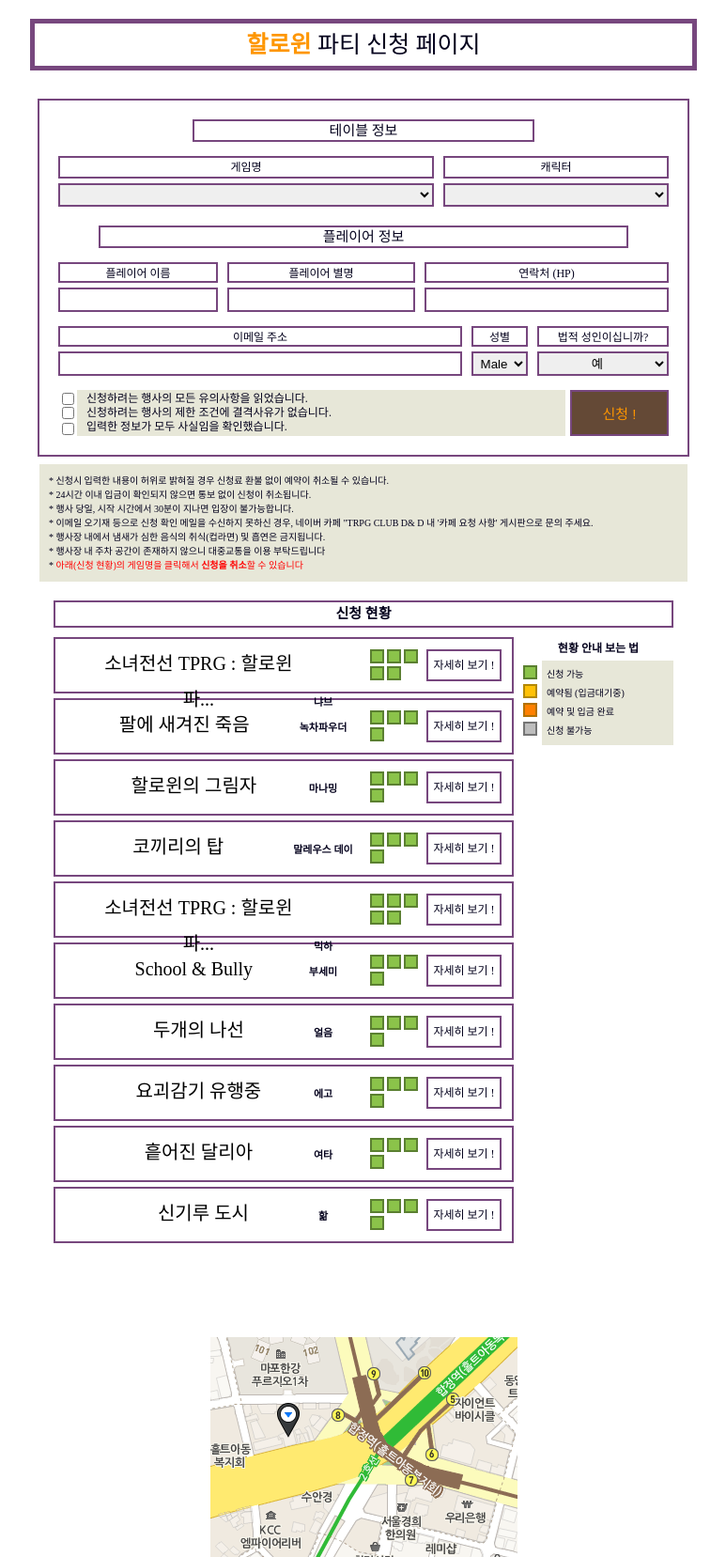
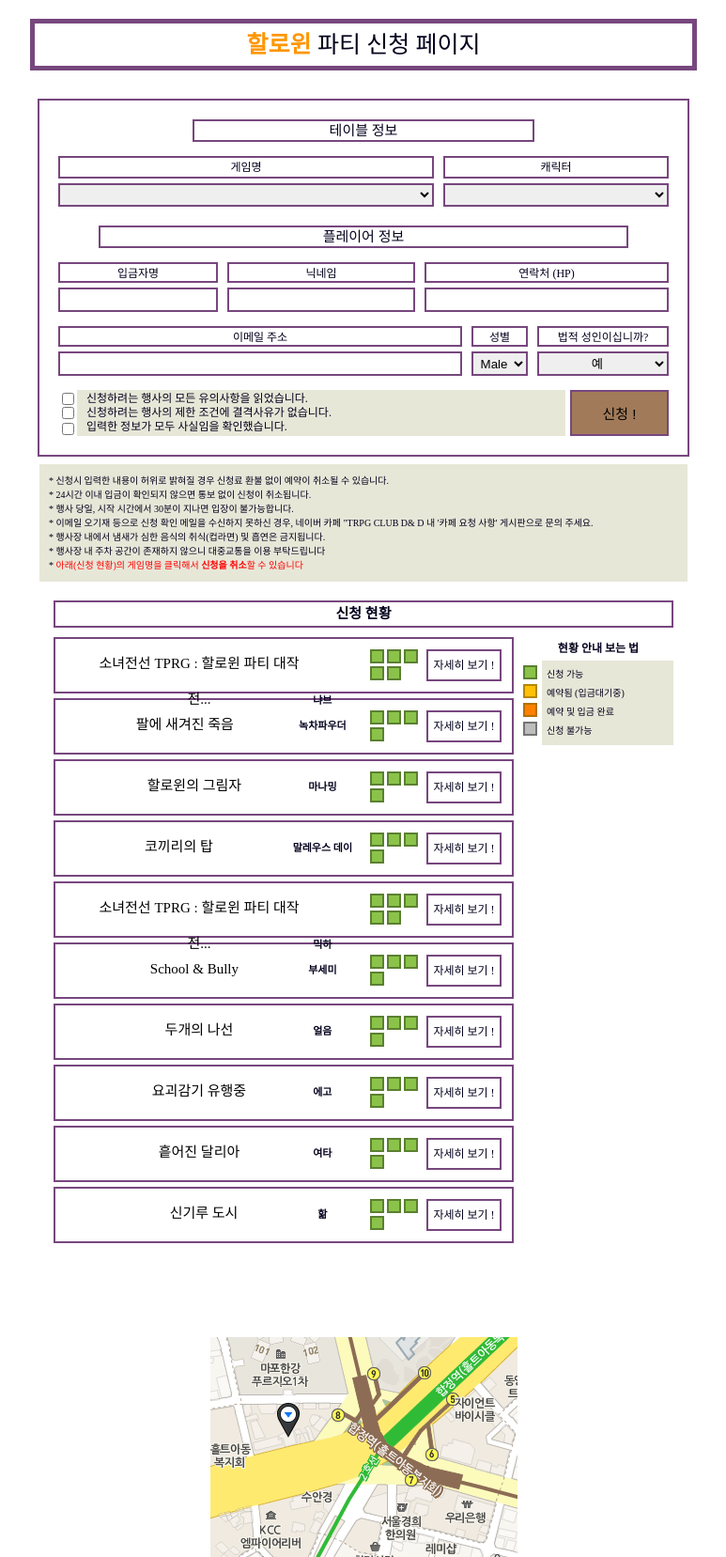
Before and after one commit to koyouhun/mysite, a Django app: page / in a window 1280 px wide. Shown: the top 1657 px of the page at 94% size, without its empty margins (253-1026 px from the left). Run offline with Django 3.2, Linux system fonts and the light colour scheme; data comes from the database, SQL or seed files in the repository; lists and menus that the app fills with data are empty; some libraries are stand-ins or nearby versions.

Commit message:
폼 이름 변경

```diff
--- a/mysite/templates/email/template.py
+++ b/mysite/templates/email/template.py
@@ -6,7 +6,7 @@ player_regist_template = """안녕하세요. NAVER TRPG CAFE입니다.<br>
 0. 신청 정보 (신청 취소시 필요)<br>
 * 신청 시나리오: %(scenario_name)s<br>
 * 신청 캐릭터: %(character_name)s<br>
-* 신청 플레이어 이름: %(player_name)s<br>
+* 입금자명: %(player_name)s<br>
 * 신청 연락처: %(player_phone_number)s<br>
 <br>
 1. 참가비 입금 관련<br>
--- a/mysite/templates/player/player_regist.html
+++ b/mysite/templates/player/player_regist.html
@@ -45,11 +45,11 @@
                     <div class="player_detail">
                         <div class="player_detail_basic">
                             <div class="player_detail_name">
-                                <label for="player_name" class="player_name_title">플레이어 이름</label>
+                                <label for="player_name" class="player_name_title">입금자명</label>
                                 {{ form.player_name }}
                             </div>
                             <div class="player_detail_nickname">
-                                <label for="player_nickname" class="player_nickname_title">플레이어 별명</label>
+                                <label for="player_nickname" class="player_nickname_title">닉네임</label>
                                 {{ form.player_nickname }}
                             </div>
                             <div class="player_detail_phone_number">
@@ -105,7 +105,7 @@
             {% for scenario in scenarios %}
                 <div class="footer_scenario">
                     <div class="footer_scenario_title">
-                        <a class="scenario_name" href="/cancel/{{ scenario.id }}">{{ scenario.name|truncatechars:20 }}</a>
+                        <a class="scenario_name" href="/cancel/{{ scenario.id }}">{{ scenario.name|truncatechars:25 }}</a>
                         {% if scenario.master != None %}
                             <span class="scenario_master">{{ scenario.master }} </span>
                         {% endif %}
--- a/mysite/templates/player/regist_cancel.html
+++ b/mysite/templates/player/regist_cancel.html
@@ -39,7 +39,7 @@
                 <div class="player_detail">
                     <div class="player_detail_basic">
                         <div class="player_detail_name">
-                            <label for="player_name" class="player_name_title">플레이어 이름</label>
+                            <label for="player_name" class="player_name_title">입금자명</label>
                             {{ form.player_name }}
                         </div>
                         <div class="player_detail_phone_number">
--- a/static/css/player_regist.css
+++ b/static/css/player_regist.css
@@ -218,8 +218,7 @@ body {
             margin-left: 545px;
             box-sizing: border-box;
             border: 2px solid #77477E;
-            background-color: #644936;
-            color: #FE9600;
+            background-color: #a17b59;
             font-size: 15px;
             cursor: pointer; }
     .container.body .body_container .player_warning {
@@ -258,7 +257,7 @@ body {
         padding: 7px 5px; }
         .container.body .footer_container .footer_scenario_container .footer_scenario .footer_scenario_title {
           position: absolute;
-          font-size: 20px;
+          font-size: 15px;
           width: 320px;
           line-height: 38px;
           cursor: pointer; }
--- a/static/sass/player_regist.css
+++ b/static/sass/player_regist.css
@@ -218,8 +218,7 @@ body {
             margin-left: 545px;
             box-sizing: border-box;
             border: 2px solid #77477E;
-            background-color: #644936;
-            color: #FE9600;
+            background-color: #a17b59;
             font-size: 15px;
             cursor: pointer; }
     .container.body .body_container .player_warning {
@@ -258,7 +257,7 @@ body {
         padding: 7px 5px; }
         .container.body .footer_container .footer_scenario_container .footer_scenario .footer_scenario_title {
           position: absolute;
-          font-size: 20px;
+          font-size: 15px;
           width: 320px;
           line-height: 38px;
           cursor: pointer; }
--- a/static/sass/player_regist.sass
+++ b/static/sass/player_regist.sass
@@ -220,8 +220,7 @@ body
             margin-left: 545px
             box-sizing: border-box
             border: 2px solid $border_color
-            background-color: #644936
-            color: #FE9600
+            background-color: #a17b59
             font-size: 15px
             cursor: pointer
     .player_warning
@@ -260,7 +259,7 @@ body
         padding: 7px 5px
         .footer_scenario_title
           position: absolute
-          font-size: 20px
+          font-size: 15px
           width: 320px
           line-height: 38px
           cursor: pointer
```
Also changed, not shown: 2 other files.
